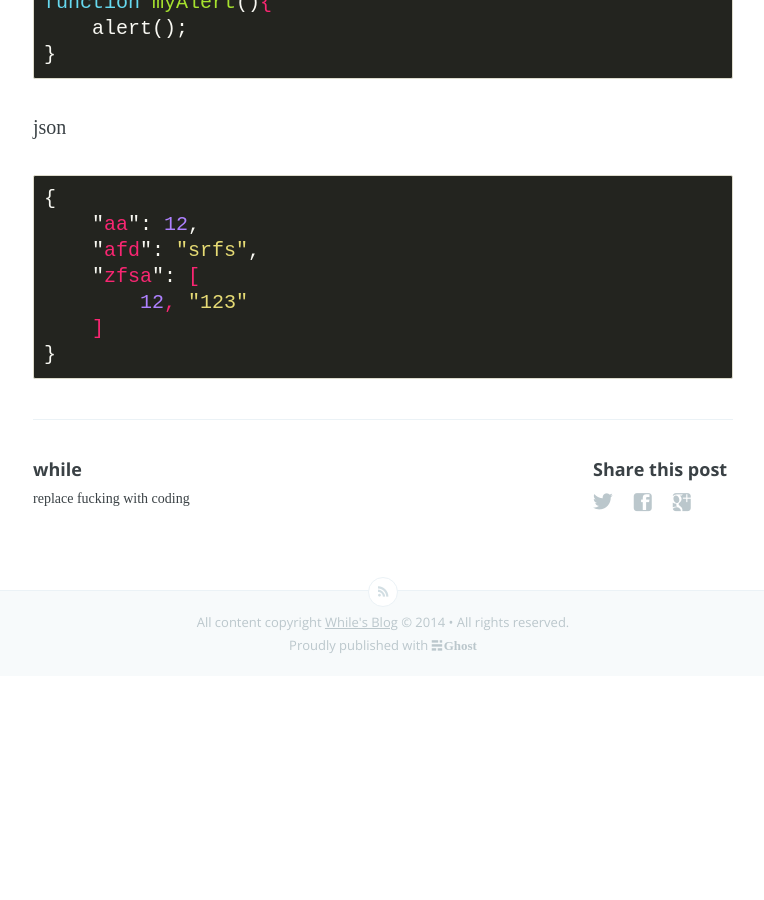
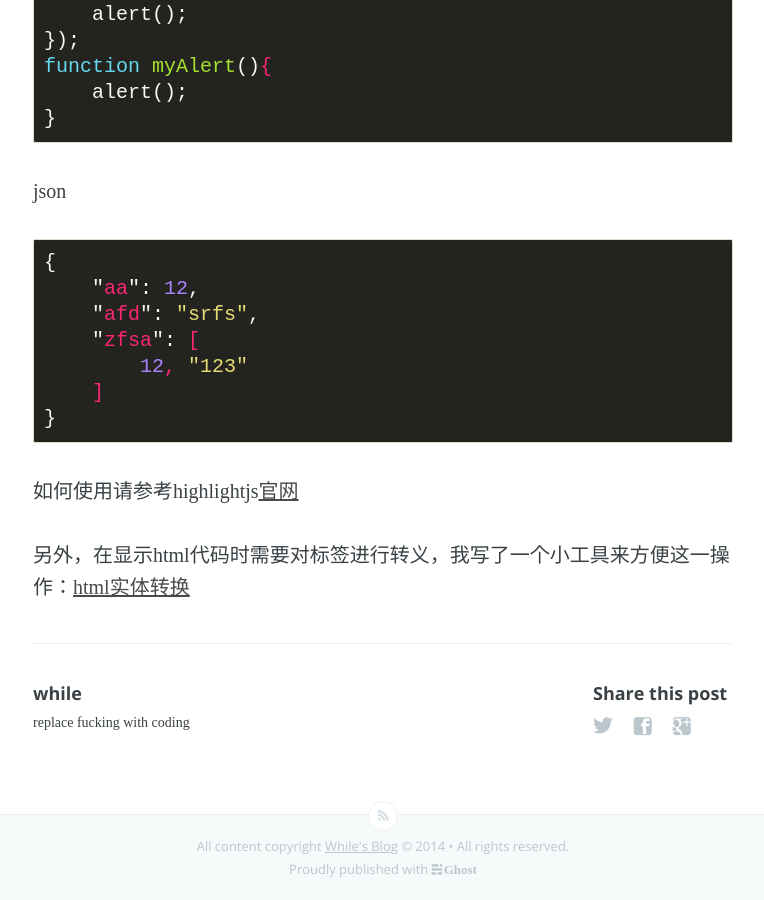
Before and after one commit to dragonwong/blog, a Jekyll site: the page built from _posts/2013-11-01-the-sublime-style-of-highlightjs.html, in a window 1280 px wide and 900 px high, scrolled down 1787 px. Shown: the whole window, without its empty margins (257-1021 px from the left). Built offline with Jekyll 4.4.1, drawn with Linux system fonts in a browser that asks for light colours; some web fonts are replaced; before the commit the page ends 2463 px from its top, so only the background shows below that.

Commit message:
new article

```diff
--- a/_posts/2013-11-01-the-sublime-style-of-highlightjs.html
+++ b/_posts/2013-11-01-the-sublime-style-of-highlightjs.html
@@ -2,6 +2,8 @@
 layout: article
 title: the sublime style of highlight.js
 ---
+
+<p>先来看下效果吧：</p>
 
 <p>html</p>
 
@@ -70,3 +72,7 @@ function myAlert(){
 		12, "123"
 	]
 }</code></pre>
+
+<p>如何使用请参考highlightjs<a href="http://highlightjs.org/" target="_blank">官网</a></p>
+
+<p>另外，在显示html代码时需要对标签进行转义，我写了一个小工具来方便这一操作：<a href="https://rawgithub.com/dragonwong/mylib/master/component/enCode.htm" target="_blank">html实体转换</a></p>
```
